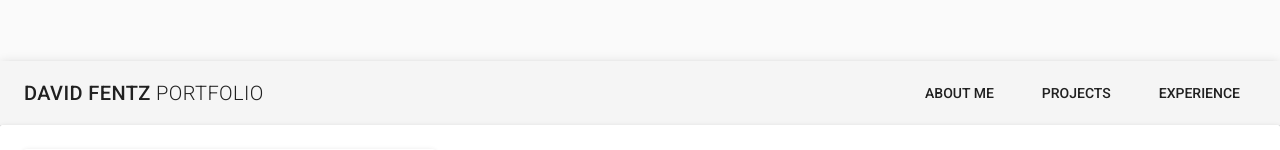
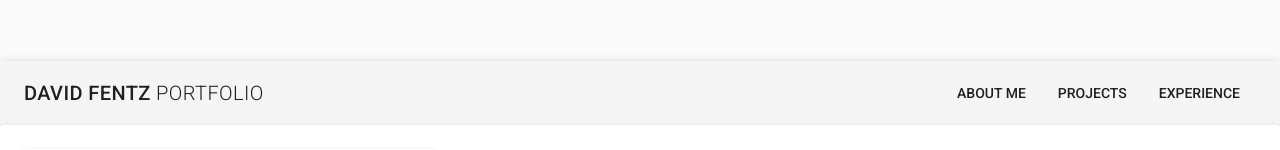
Before and after one commit to cmd-ctrl-freq/portfolio, a Vue app: page / in a window 1280 px wide. Shown: the part 239-389 px from the top of the page. Built offline with nearby package versions, Linux system fonts and the light colour scheme.

Commit message:
The freaking toolbar is displaying correctly... omg

```diff
--- a/src/App.vue
+++ b/src/App.vue
@@ -46,29 +46,56 @@
               <span>David Fentz</span>
               <span class="font-weight-light"> Portfolio</span>
               </v-toolbar-title>
+            </v-flex >
             <v-spacer></v-spacer>
-            </v-flex >
+            <v-flex class="hidden-sm-and-up">
+              <v-toolbar-items>
                 <v-btn
                 flat
                 target="_blank"
                 @click='currentSelection="About Me"'
                 >
-              <span xs3>About Me</span>
+                <span>About Me</span>
                 </v-btn>
                 <v-btn
                   flat
                   target="_blank"
                   @click='currentSelection = "Projects"; currentProject = "None"'
                 >
-              <span xs3>Projects</span>
+                  <span>Projects</span>
                 </v-btn>
                 <v-btn
                   flat
                   target="_blank"
                   @click='currentSelection="Experience"'
                 >
-              <span xs3>Experience</span>
+                  <span>Experience</span>
                 </v-btn>
+            </v-toolbar-items>
+          </v-flex>
+          <v-toolbar-items class="hidden-xs-only">
+                <v-btn
+                flat
+                target="_blank"
+                @click='currentSelection="About Me"'
+                >
+                <span>About Me</span>
+                </v-btn>
+                <v-btn
+                  flat
+                  target="_blank"
+                  @click='currentSelection = "Projects"; currentProject = "None"'
+                >
+                  <span>Projects</span>
+                </v-btn>
+                <v-btn
+                  flat
+                  target="_blank"
+                  @click='currentSelection="Experience"'
+                >
+                  <span>Experience</span>
+                </v-btn>
+            </v-toolbar-items>
           </v-toolbar>
         <v-card>
           <v-content v-if="currentSelection === 'About Me'">
--- a/src/components/AboutMe.vue
+++ b/src/components/AboutMe.vue
@@ -1,14 +1,14 @@
 <template>
   <v-container fluid grid-list-md5>
     <v-layout row wrap>
-      <v-flex d-flex xs12 sm6 md4>
+      <v-flex d-flex xs12 sm4 md4>
         <v-card>
           <v-img
           :src="image1"
           />
         </v-card>
       </v-flex>
-      <v-flex d-flex xs12 sm6 md8>
+      <v-flex d-flex xs12 sm8 md8>
         <v-layout row wrap>
           <v-flex id="Section1">
               <p>
```
Also changed, not shown: 10 other files (tests, documents, lock files or other folders). Lines whose indentation alone changed are shown as unchanged.
